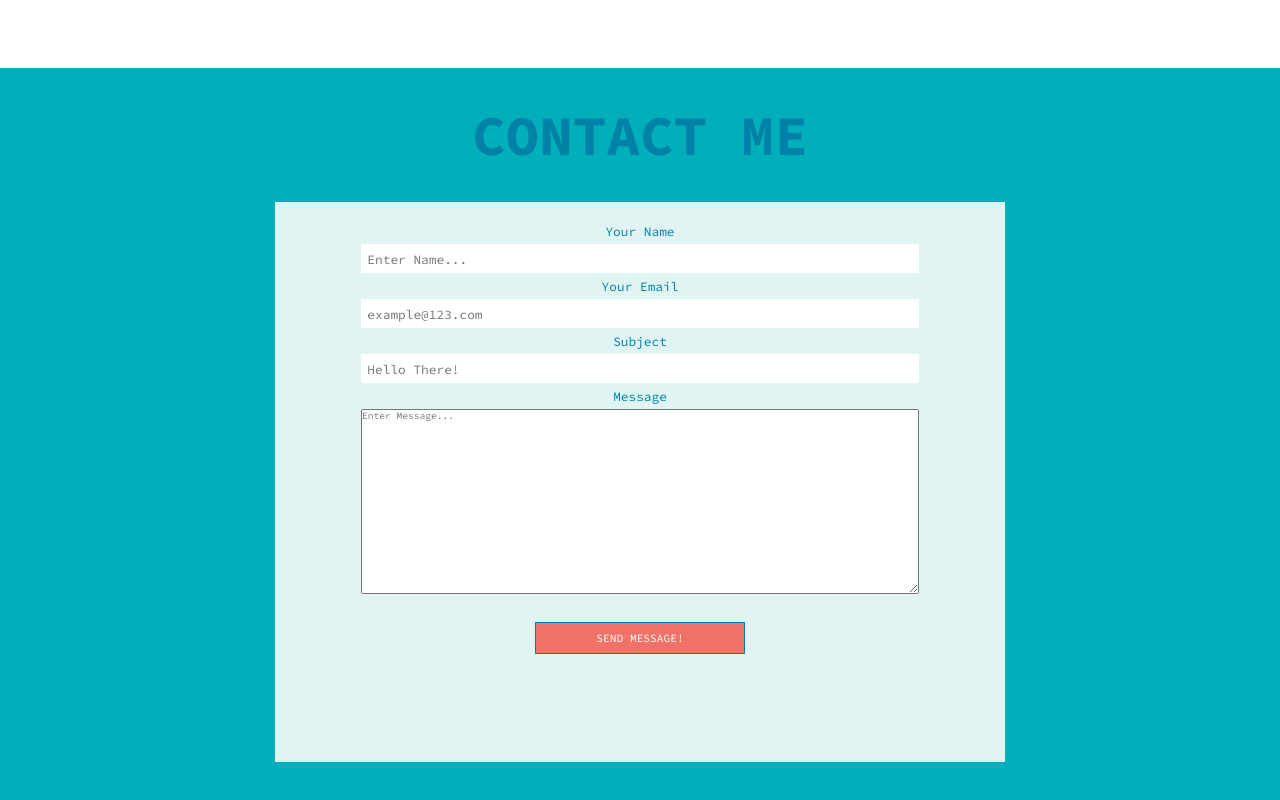
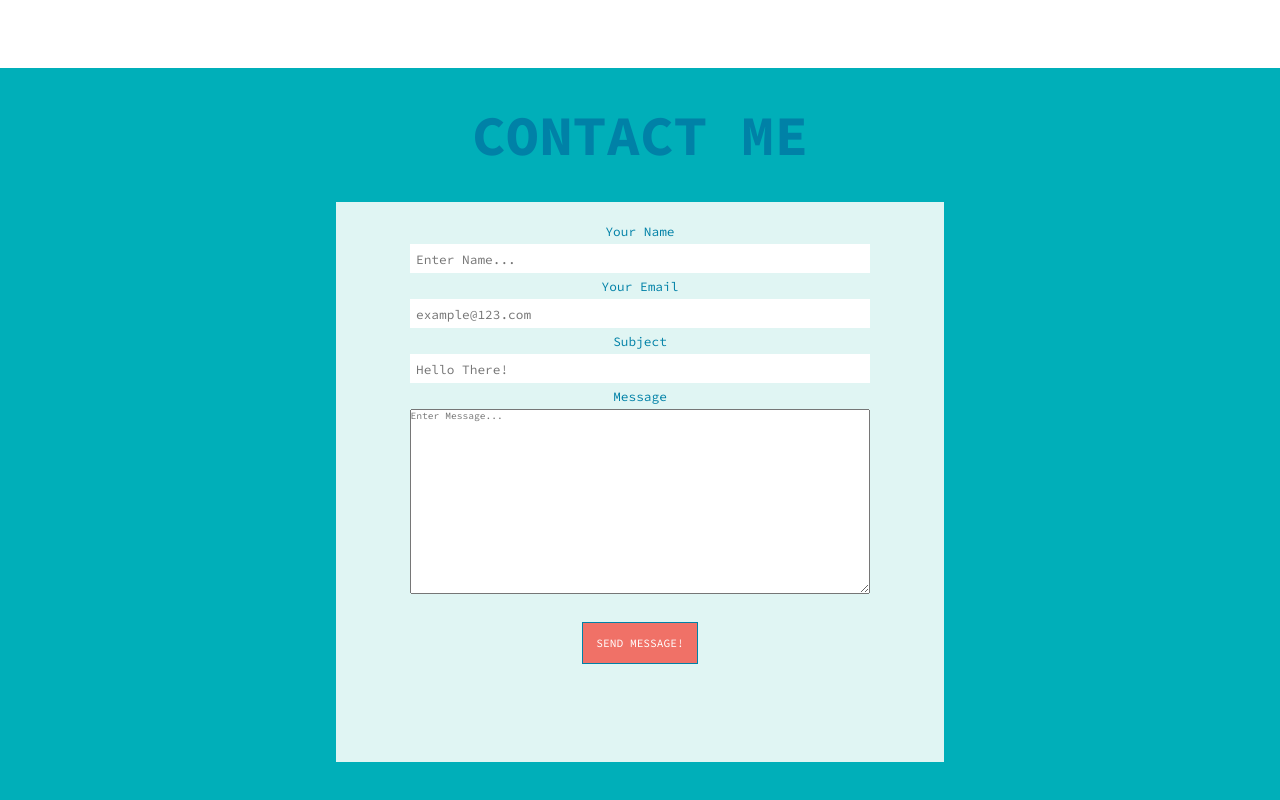
Before and after one commit to cbryant93/react-portfolio, a React (Create React App) app: page / in a window 1280 px wide. Shown: the part 3212-4012 px from the top of the page. Built offline with nearby package versions, Linux system fonts and the light colour scheme.

Commit message:
Tidy up of CSS

```diff
--- a/src/components/styles/Contact.scss
+++ b/src/components/styles/Contact.scss
@@ -28,7 +28,7 @@
         padding: 1rem;
         width: 100%;
         font-size: 1.2em;
-        height: 83vh;
+        height: 75vh;
         overflow: hidden; // add this line
         margin-top: 1em;
 
@@ -91,6 +91,7 @@
         outline: none;
         border: none;
         color: rgb(0, 129, 167);
+        font-size: 0.7em;
     }
 
     .message {
@@ -322,7 +323,7 @@
         }
 
         .inputs {
-            width: 60%; // Slightly wider on smaller screens
+            width: 50%; // Slightly wider on smaller screens
             font-size: 1em; // Adjust font size for readability
             height: 70vh;
 
@@ -336,8 +337,8 @@
                 button {
                     margin-top: 1rem; // Adjust margin for spacing]
                     margin: 1.5rem auto 0;
-                    width: 30%;
-                    height: 6%;
+                    width: 20%;
+                    height: 8%;
                     font-size: 0.7em;
                 }
 
@@ -455,7 +456,7 @@
         }
 
         .inputs {
-            width: 60%; // Slightly wider on smaller screens
+            width: 50%; // Slightly wider on smaller screens
             font-size: 1em; // Adjust font size for readability
             height: 70vh;
 
@@ -510,7 +511,7 @@
         }
 
         .inputs {
-            width: 60%; // Slightly wider on smaller screens
+            width: 50%; // Slightly wider on smaller screens
             font-size: 1.2em; // Adjust font size for readability
             height: 75vh;
 
--- a/src/components/styles/Projects.scss
+++ b/src/components/styles/Projects.scss
@@ -61,7 +61,7 @@
       scroll-snap-type: x mandatory; // Enable smooth scrolling
       -webkit-overflow-scrolling: touch; // Enable momentum scrolling on iOS
       position: relative;
-      margin-bottom: 4em;
+      margin-bottom: 6em;
 
 
       button {
@@ -90,7 +90,7 @@
         margin-right: 20px;
         flex: 0 0 calc(95%);
         /* Same as the new width above */
-        height: 45vh;
+        height: 35vh;
         /* Same as the new height above */
         font-size: 1.5em;
 
@@ -189,7 +189,7 @@
       align-items: center;
       width: 90%;
       height: 95%;
-      overflow: hidden;
+      overflow: scroll;
       position: relative;
       flex-direction: column;
 
@@ -431,7 +431,7 @@
       .projects {
         width: 100%;
         padding: 2rem;
-        height: 100%;
+        height: 100vh;
 
         .project-title {
 
@@ -457,9 +457,6 @@
         max-width: 100vw;
         margin-bottom: 9em;
         padding: 1em;
-
-
-
 
 
         .box {
@@ -574,7 +571,7 @@
       .projects {
         width: 100%;
         padding: 2rem;
-        height: 100%;
+        height: 100vh;
 
         .project-title {
 
@@ -589,12 +586,7 @@
 
 
         &.collapsed {
-          height: 100vh;
-          display: block;
-        }
-
-        &.collapsed .box-container {
-          display: flex;
+          height: 15vh;
         }
 
       }
--- a/src/components/styles/Section.scss
+++ b/src/components/styles/Section.scss
@@ -43,7 +43,7 @@
 
       .section__content {
         margin: 0 auto;
-        line-height: 1.5em;
+        line-height: 1.4em;
         text-align: center;
 
         h1 {
```
